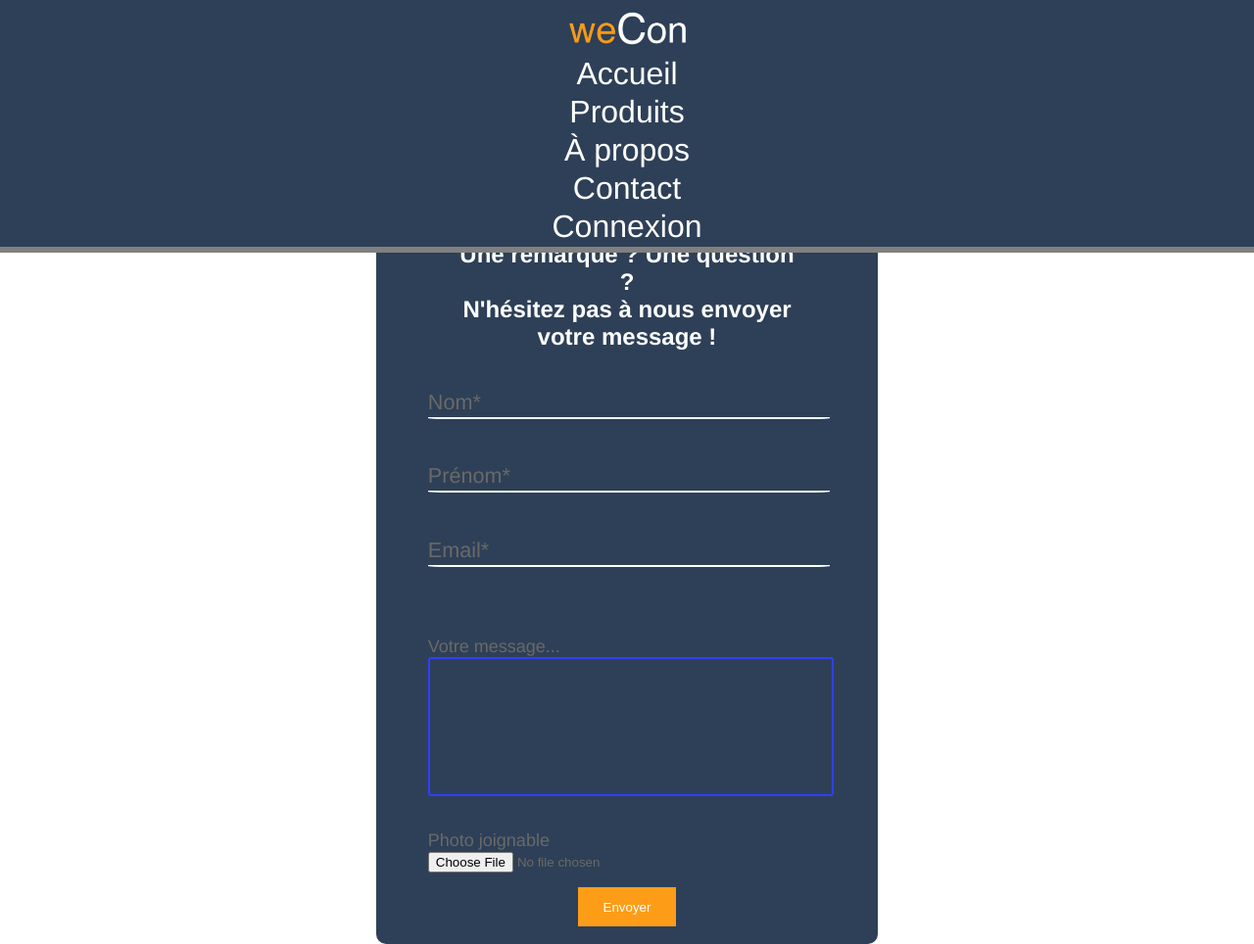
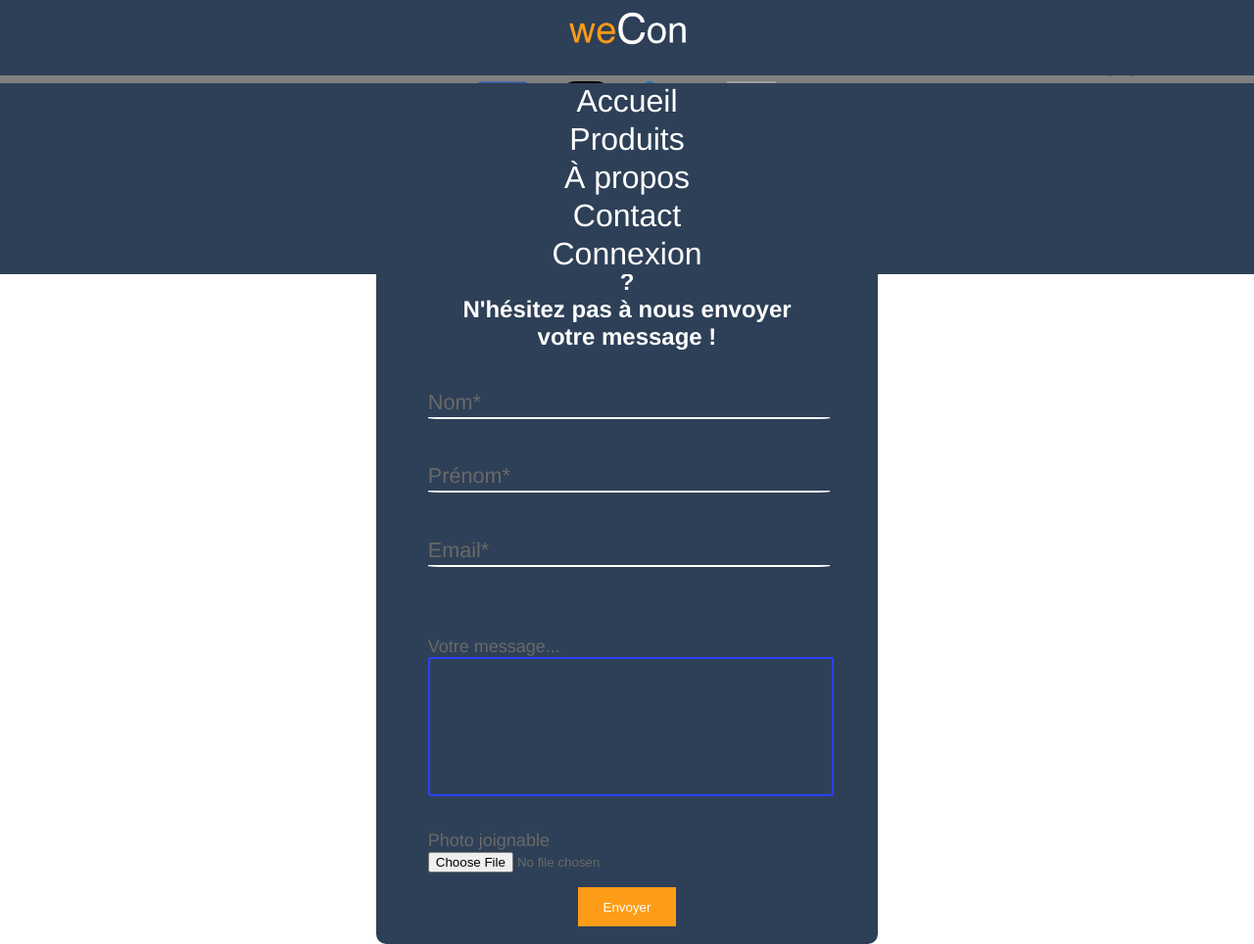
Before and after one commit to RCaruel/WeCon, a PHP site: template Views/php/SendMsg.php in a window 1280 px wide. Shown: the whole page at 98% size. Run offline with PHP 8.4, Linux system fonts and the light colour scheme; the template is opened without the code that fills it, so the values that code supplies are empty; grey boxes are pictures that could not be loaded.

Commit message:
styleheader + new inscription
changer la base de données

```diff
--- a/Views/css/styleheader.css
+++ b/Views/css/styleheader.css
@@ -80,11 +80,12 @@ body{
         left:0;
         height:57px;
         padding:10px 0px 10px 0px;
-        z-index:1;
+        position: relative;
+        z-index: 10;
     }
 
     header ul{
-        margin:0px auto;
+        margin:28px auto;
         padding:0px;
         display:block;
         list-style-type:none;
@@ -103,7 +104,7 @@ body{
         text-decoration: none;
     }
     header ul li:hover{
-        background-color:blue;
+        background-color:#048ba8;
         color:white;
         cursor:pointer;
     }
```
Also changed, not shown: Views/php/Inscription.php (+8 -7 lines).
